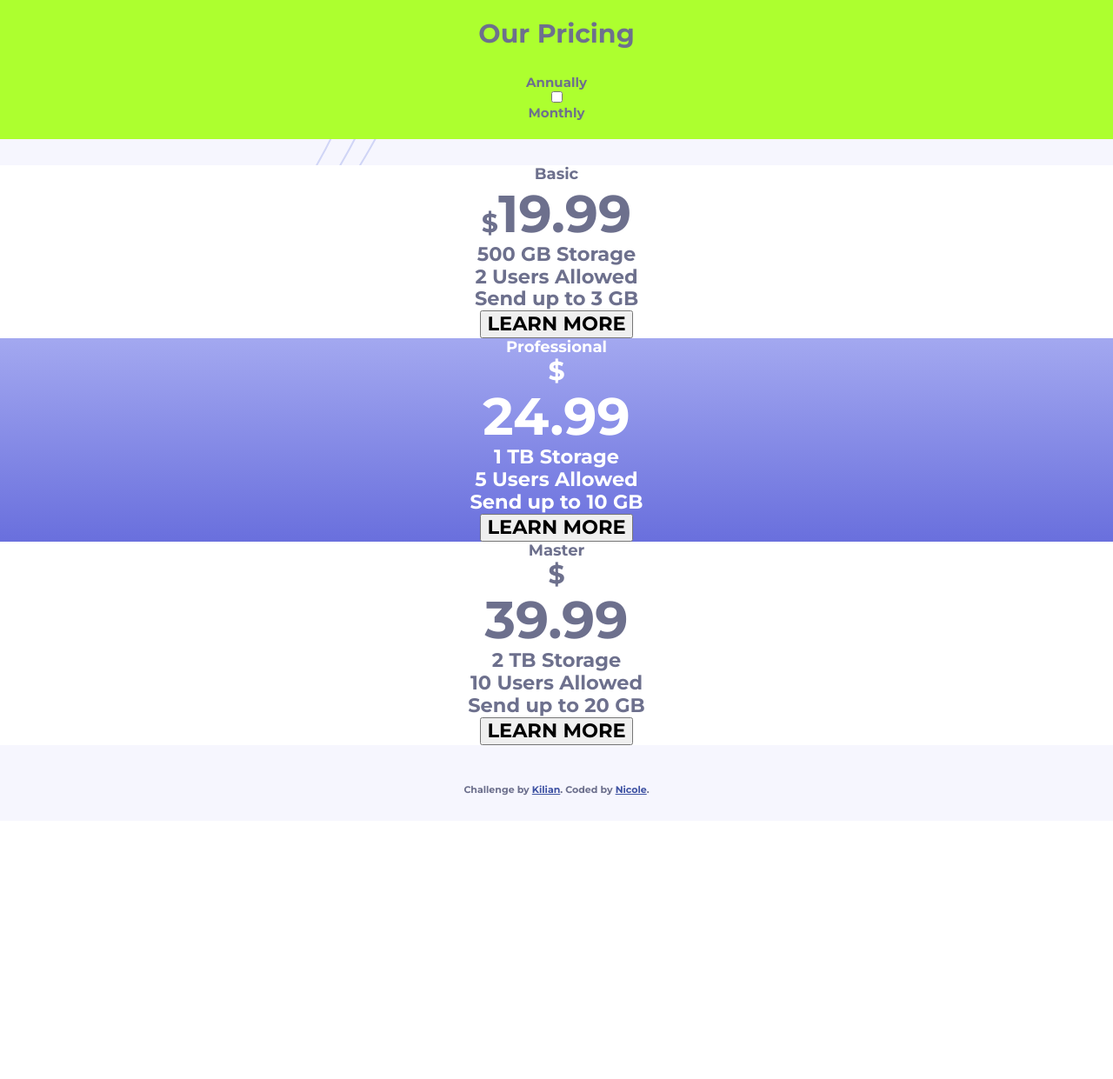
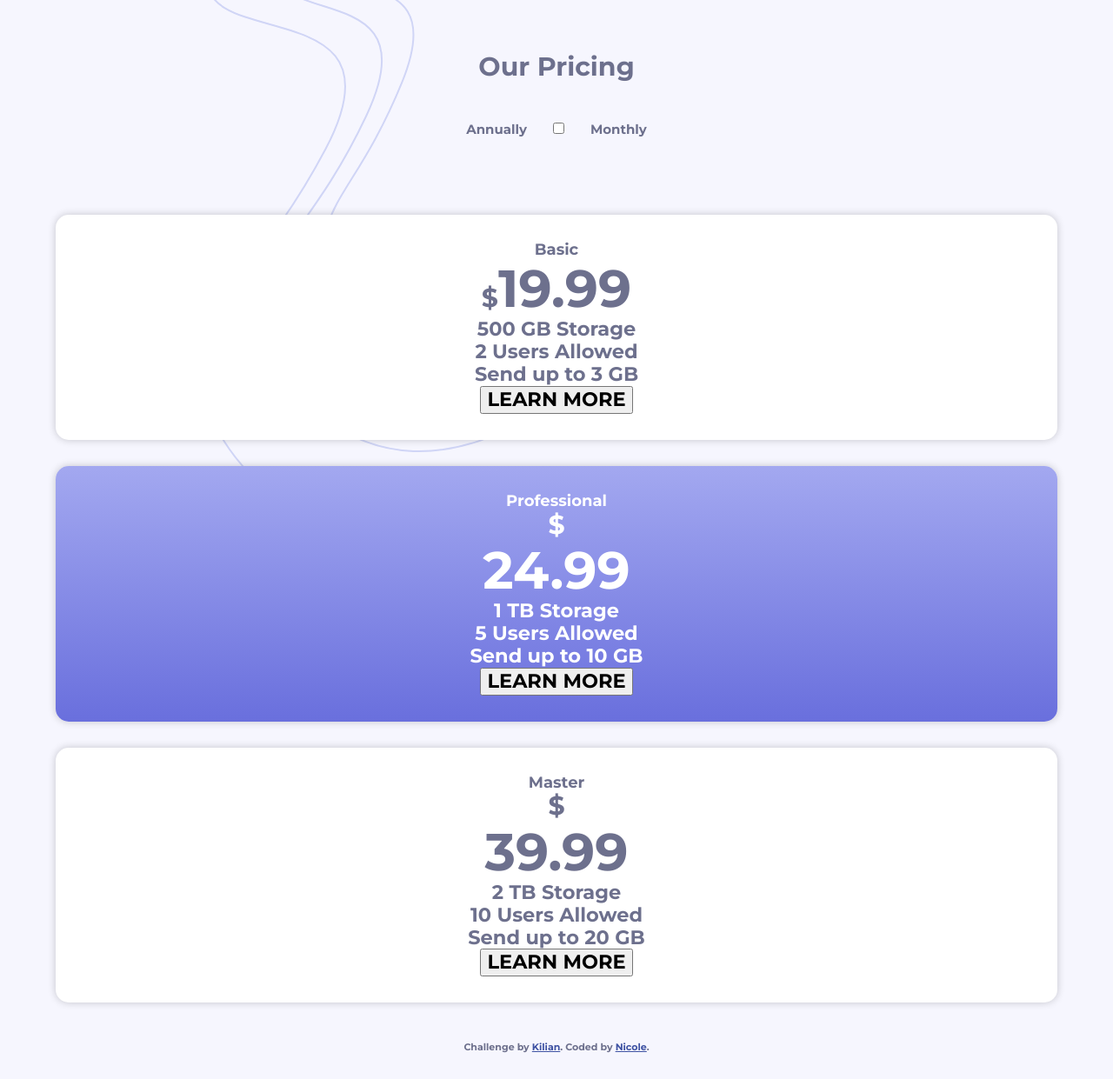
Before and after one commit to nifrischknecht/WebDev_Projects, a PHP site: page / in a window 1280 px wide. Shown: the whole page at 87% size. Before the commit the page ends 915 px from the top, so only its background shows below. Run offline with PHP 8.4, Linux system fonts and the light colour scheme; style sheets or scripts are compiled from the project's sources.

Commit message:
Aufbau div. Partials (header und offers)

```diff
--- a/projekt_pricing/scss/partials/_header.scss
+++ b/projekt_pricing/scss/partials/_header.scss
@@ -3,13 +3,21 @@
 
 
 header{
-    background-color: greenyellow;
-    height: 20vh;
     display: flex;
     flex-direction: column;
     justify-content: center;
+    padding: 4rem 0 4rem 0;
 }
 
 h1{
-    padding-bottom: 2rem;
+    padding-bottom: 3rem;
 }
+
+.toggle{
+    display: flex;
+    justify-content: center;
+    &__checkbox{
+        margin: 0 2rem 0 2rem;
+    }
+
+}
--- a/projekt_pricing/scss/partials/_offers.scss
+++ b/projekt_pricing/scss/partials/_offers.scss
@@ -15,6 +15,11 @@
 
 .offer{
     background-color: white;
+    width: 90%;
+    margin: 0 auto 2rem auto;
+    padding: 2rem;
+    border-radius: 1rem;
+    box-shadow: 0 0 10px rgba(0, 0, 0, 0.2);
 
     &__title{
         font-size: 1.2rem;
@@ -48,5 +53,10 @@
     &--negative{
         background-image: linear-gradient(to bottom, $Purple-light, $Purple-dark);
         color: white;
+        width: 90%;
+        margin: 0 auto 2rem auto;
+        padding: 2rem;
+        border-radius: 1rem;
+        box-shadow: 0 0 10px rgba(0, 0, 0, 0.2);
+        }
     }
-}
```
